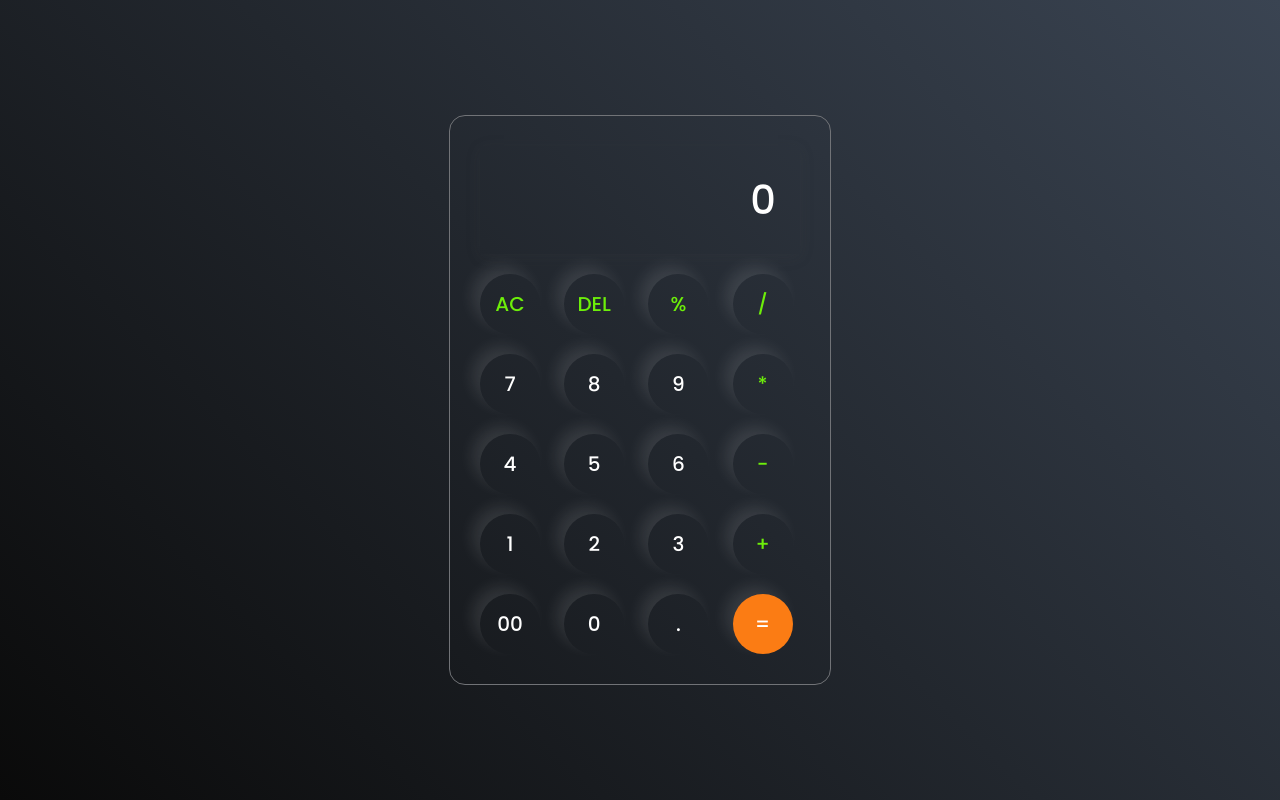
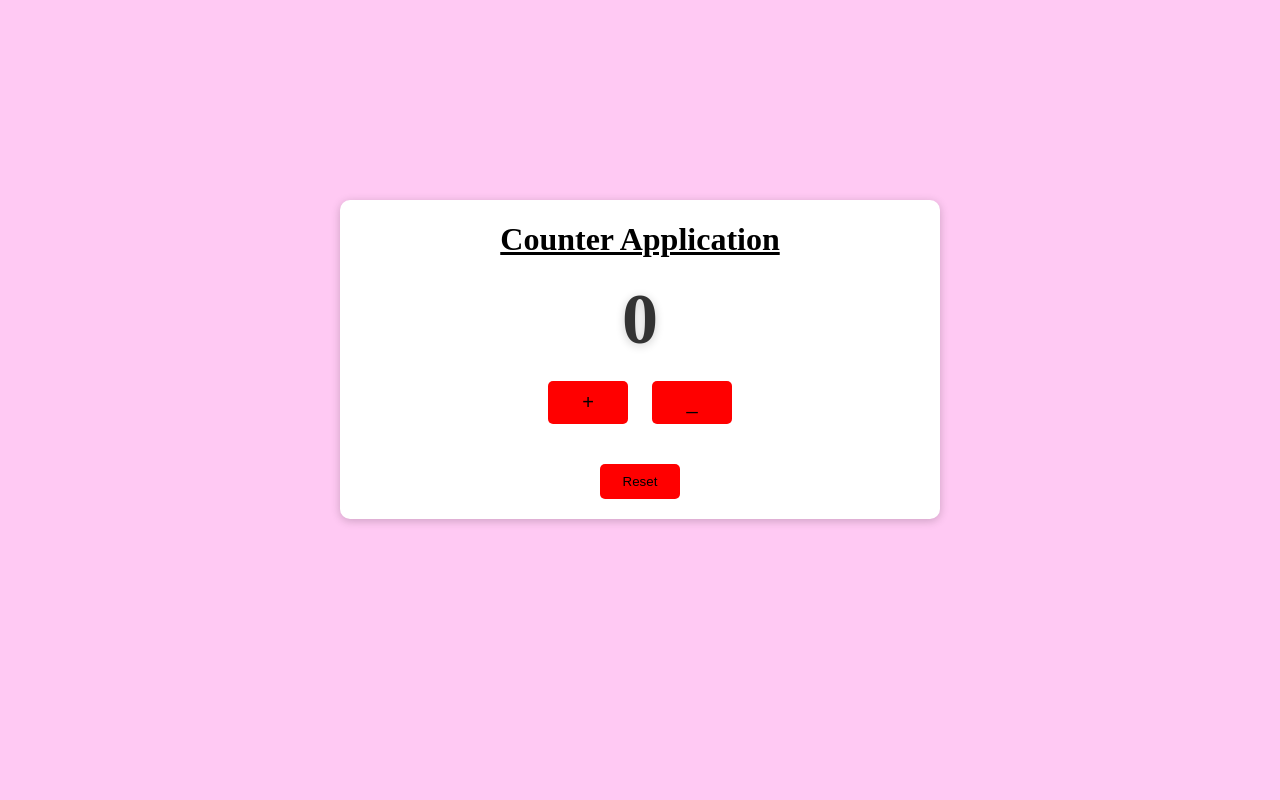
Before and after one commit to jamshedawan/udemy.cerificated, a plain HTML site: page index.html in a window 1280 px wide. Drawn offline with nearby package versions, Linux system fonts and the light colour scheme.

Commit message:
Add files via upload

```diff
--- a/index.html
+++ b/index.html
@@ -1,46 +1,30 @@
 <!DOCTYPE html>
 <html lang="en">
-  <head>
-    <meta charset="UTF-8" />
-    <meta name="viewport" content="width=device-width, initial-scale=1.0" />
-    <link rel="stylesheet" href="style.css" />
-    <title>Calculator By jamshed akhtar awan</title>
+<head>
+    <meta charset="UTF-8">
+    <meta name="viewport" content="width=device-width, initial-scale=1.0">
+    <title>Conter Application
+    </title>
+    <link rel="stylesheet" href="style.css">
+    <script
+      type="text/javascript"
+      src="http://code.jquery.com/jquery-latest.js"
+    ></script>
+</head>
+<body>
+  <div class="container-card">
+    <h1>Counter Application</h1>
+    <div class="counter-display" id="counterDisplay">0</div>
 
-  </head>
-  <body>
-    <div class="calculator">
-      <input type="text" placeholder="0" id="inputBox" />
-      <div>
-        <button class="operators">AC</button>
-        <button class="operators">DEL</button>
-        <button class="operators">%</button>
-        <button class="operators">/</button>
-      </div>
-      <div>
-        <button>7</button>
-        <button>8</button>
-        <button>9</button>
-        <button class="operators">*</button>
-      </div>
-      <div>
-        <button>4</button>
-        <button>5</button>
-        <button>6</button>
-        <button class="operators">-</button>
-      </div>
-      <div>
-        <button>1</button>
-        <button>2</button>
-        <button>3</button>
-        <button class="operators">+</button>
-      </div>
-      <div>
-        <button>00</button>
-        <button>0</button>
-        <button>.</button>
-        <button class="equalBtn">=</button>
-      </div>
-    </div>
+  <div class="button-container">
+    <button id="incrementBtn" class="blue-Btn">+</button>
+    <button id="decrementBtn" class="blue-Btn">_</button>
+  </div>
+    <button id="resetBtn">Reset</button>
+
+
+
+  </div>
     <script src="script.js"></script>
-  </body>
+</body>
 </html>
--- a/script.js
+++ b/script.js
@@ -1,24 +1,30 @@
-let input = document.getElementById("inputBox");
-let buttons = document.querySelectorAll("button");
+document.getElementById("incrementBtn").addEventListener('click',incrementCounter);
+document.getElementById("decrementBtn").addEventListener('click',decrementCounter);
+document.getElementById("resetBtn").addEventListener('click',resetCounter);
 
-let string = "";
-let arr = Array.from(buttons);
-arr.forEach((button) => {
-  button.addEventListener("click", (e) => {
-    if (e.target.innerHTML == "=") {
-      string = eval(string);
-      input.value = string;
-    } else if (e.target.innerHTML == "AC") {
-      string = "";
-      input.value = string;
-    }
-    else if(e.target.innerHTML == 'DEL'){
-        string = string.substring(0, string.length-1);
-        input.value = string;
-    }
-    else {
-      string += e.target.innerHTML;
-      input.value = string;
-    }
-  });
-});
+let counterDisplay = document.getElementById("counterDisplay");
+let counterValue = 0;
+
+
+function updateCounterDisplay(){
+    counterDisplay.textContent = counterValue;
+}
+
+
+function incrementCounter(){
+   counterValue++;
+   updateCounterDisplay();
+}
+
+function decrementCounter(){
+ if(counterValue >0){
+    counterValue--;
+    updateCounterDisplay();
+ }
+
+}
+
+function resetCounter(){
+  counterValue = 0;
+  updateCounterDisplay();
+}
--- a/style.css
+++ b/style.css
@@ -1,62 +1,62 @@
-@import url("https://fonts.googleapis.com/css2?family=Poppins:wght@500&display=swap");
-* {
-  margin: 0;
-  padding: 0;
-  box-sizing: border-box;
-  font-family: "Poppins", sans-serif;
+body {
+    margin: 200px;
+    background-color: rgb(255, 201, 243);
 }
 
-body {
-  width: 100%;
-  height: 100vh;
-  display: flex;
-  justify-content: center;
-  align-items: center;
-  background: linear-gradient(45deg, #0a0a0a, #3a4452);
+h1 {
+   margin-bottom: 20px;
+   text-decoration: underline;
 }
 
-.calculator {
-  border: 1px solid #717377;
-  padding: 20px;
-  border-radius: 16px;
-  background: transparent;
-  box-shadow: 0px, 3px, 15px rgba(113, 115, 119, 0.5);
+.container-card{
+    background-color: #ffffff;
+    border-radius: 10px;
+    text-align: center;
+    display: flex;
+    flex-direction: column;
+    align-items: center;
+    max-width: 600px;
+    margin: 0 auto;
+    box-shadow: 0 2px 10px rgba(0, 0, 0, 0.2) ;
 }
 
-input {
-  width: 320px;
-  border: none;
-  padding: 24px;
-  margin: 10px;
-  background: transparent;
-  box-shadow: 0px 3px 15px rgba(84, 84, 84, 0.1);
-  font-size: 40px;
-  text-align: right;
-  cursor: pointer;
-  color: #ffffff;;
+.counter-display{
+    font-size:72px ;
+    font-weight: bold;
+    color: #333;
+    margin-bottom: 20px;
+    text-shadow: 0 2px 10px rgba(0, 0, 0, 0.2);
 }
 
-input::placeholder {
-  color: #ffffff;
+.button-container{
+    margin-bottom: 20px;
+
+}
+button {
+  padding: 10px 20px;
+  background-color: red;
+  columns: white;
+  border: none;
+  border-radius: 5px;
+  cursor: pointer;
+  margin: 0 10px;
+  width: 80px;
 }
 
-button {
-  border: none;
-  width: 60px;
-  height: 60px;
-  margin: 10px;
-  border-radius: 50%;
-  background: transparent;
-  color: #ffffff;
-  font-size: 20px;
-  box-shadow: -8px -8px 15px rgba(255, 255, 255, 0.1);
-  cursor: pointer;
+
+#resetBtn {
+    background-color: red;
+    margin: 20px;
+}
+#resetBtn:hover {
+    background-color:burlywood;
 }
 
-.equalBtn {
-  background-color: #fb7c14;
+.blue-Btn {
+    font-size: 20px;
 }
 
-.operators{
-    color:#6dee0a ;
+.blue-Btn:hover {
+
+   background-color:green;
 }
```
Also changed, not shown: counter.png (added).
